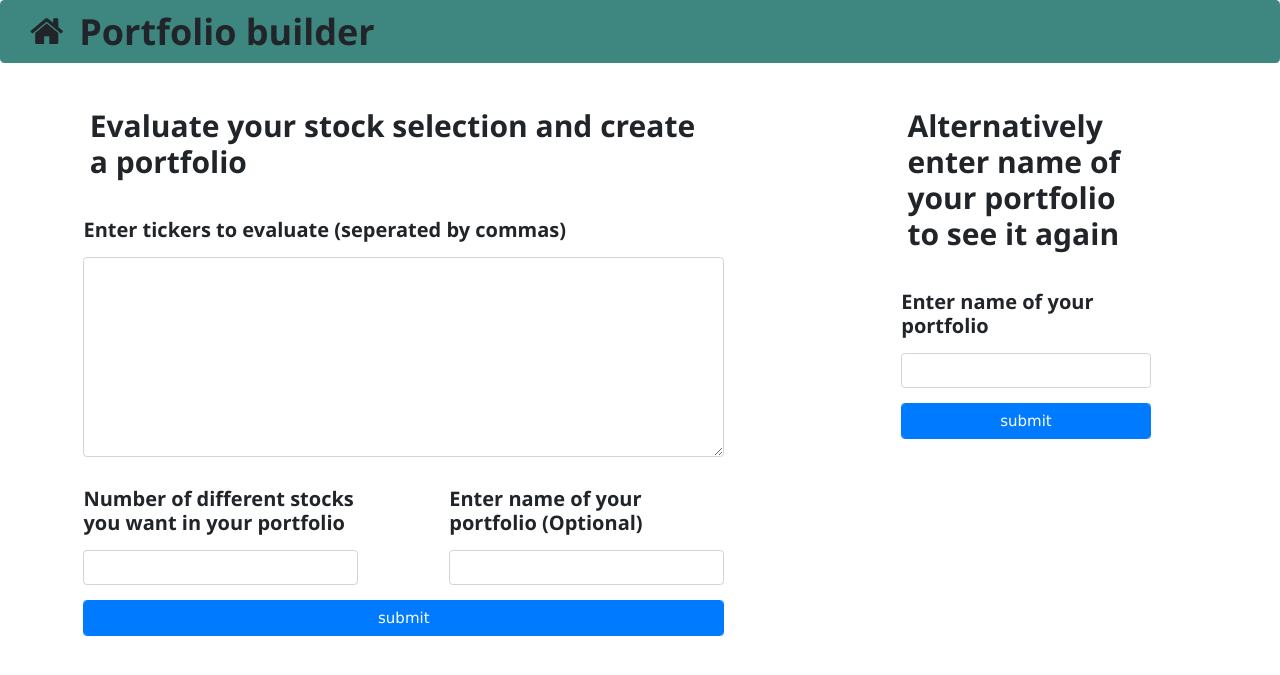
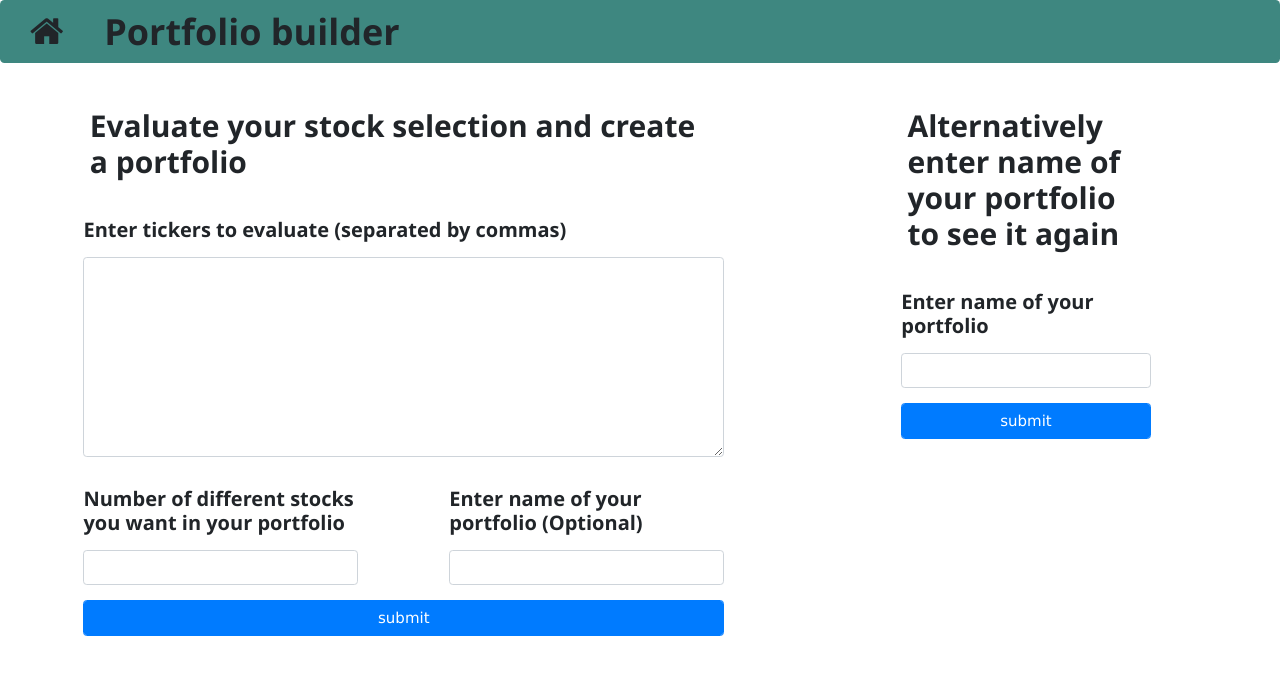
Before and after one commit to ChackMociute/Distributed-Systems-coursework-2, a Flask app: page / in a window 1280 px wide. Shown: the top 675 px of the page. Run offline with Flask 2, Linux system fonts and the light colour scheme; some libraries are stand-ins or nearby versions.

Commit message:
Prettified the layout

```diff
--- a/client/app/templates/base.html
+++ b/client/app/templates/base.html
@@ -27,10 +27,10 @@
     <div class="container-fluid p-0">
         <div class="jumbotron">
             <div class="row">
-                <div class="col-1 w3-xxlarge">
+                <div class="col-lg-1 col-md-2 col-sm-2 col-2 w3-xxlarge">
                     <a href="/"><i class="fa fa-home" style="position:relative; top:5px;"></i></a>
                 </div>
-                <div style="position:relative; right:40px;">
+                <div class="col-lg-11 col-md-10 col-sm-10 col-10" style="position:relative; right:30px;">
                     {% block title %}{% endblock %}
                 </div>
             </div>
--- a/client/app/templates/home.html
+++ b/client/app/templates/home.html
@@ -7,7 +7,7 @@
 {% block content %}
 <div class="container-fluid">
 <div class="row">
-<div class="col-7">
+<div class="col-lg-7 col-11">
 <form action="" method="post" name="calculator">
 {{ form.hidden_tag() }}
     <div class="col-11 offset-1">
@@ -15,7 +15,7 @@
     </div>
     <div class="row p-2">
         <div class="col-11 offset-1">
-            <p><h4><b>Enter tickers to evaluate (seperated by commas)</b></h4></p>
+            <p><h4><b>Enter tickers to evaluate (separated by commas)</b></h4></p>
             {{ form.tickers(class_='form-control', style='height: 200px') }}
             {% for error in form.tickers.errors %}
             <div class="alert alert-danger col-12" role="alert">
@@ -51,7 +51,7 @@
     </div>
 </form>
 </div>
-<div class="col-3 offset-1">
+<div class="col-lg-3 col-11 offset-lg-1 offset-0">
 <form action="" method="post" name="calculator">
 {{ form.hidden_tag() }}
     <div class="col-11 offset-1">
```
Also changed, not shown: client/app/templates/stocks.html (+6 -6 lines).
